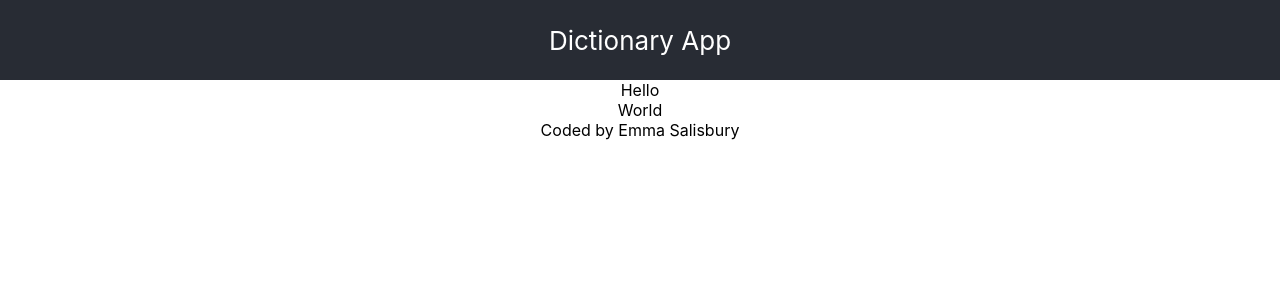
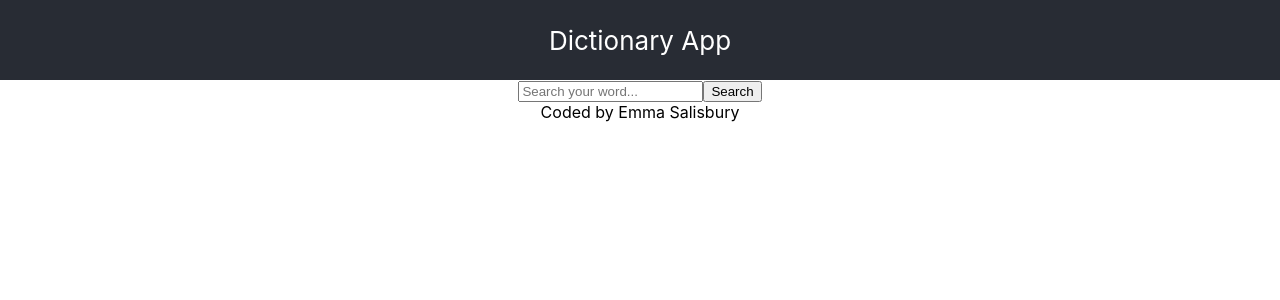
Before and after one commit to emmagsal/dictionary-react-app, a React (Create React App) app: page / in a window 1280 px wide. Shown: the top 300 px of the page. Built offline with nearby package versions, Linux system fonts and the light colour scheme.

Commit message:
Added a Search bar

```diff
--- a/src/Dictionary.js
+++ b/src/Dictionary.js
@@ -3,9 +3,10 @@
 
 export default function Dictionary() {
   return (
-      <div className="UserProfile">
-        <div>Hello</div>
-        <div>World</div>
-      </div>
-  );
+    <form>
+      <input type="search" placeholder="Search your word..." />
+
+      <input type="submit" value="Search" />
+    </form>
+  )
 }
```
